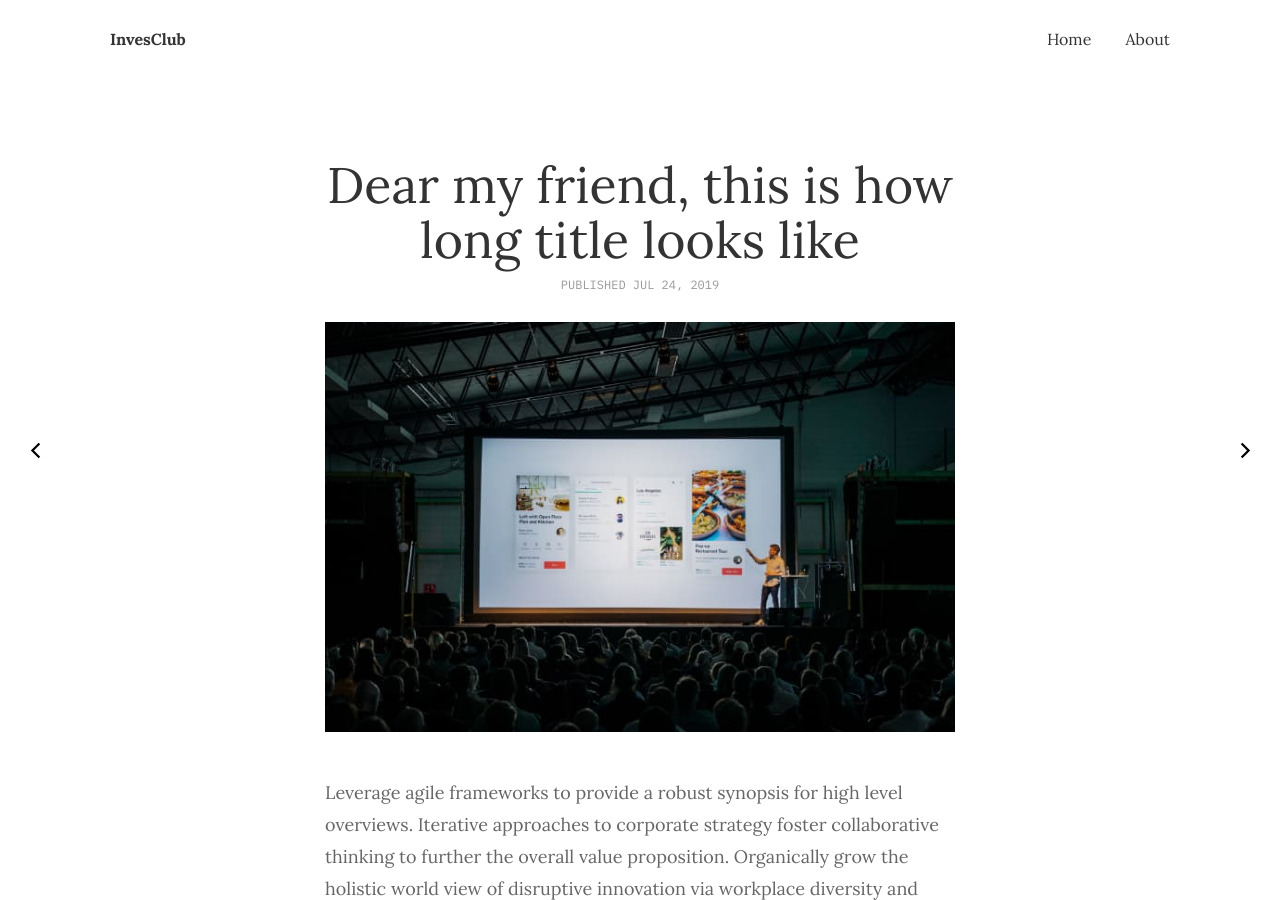
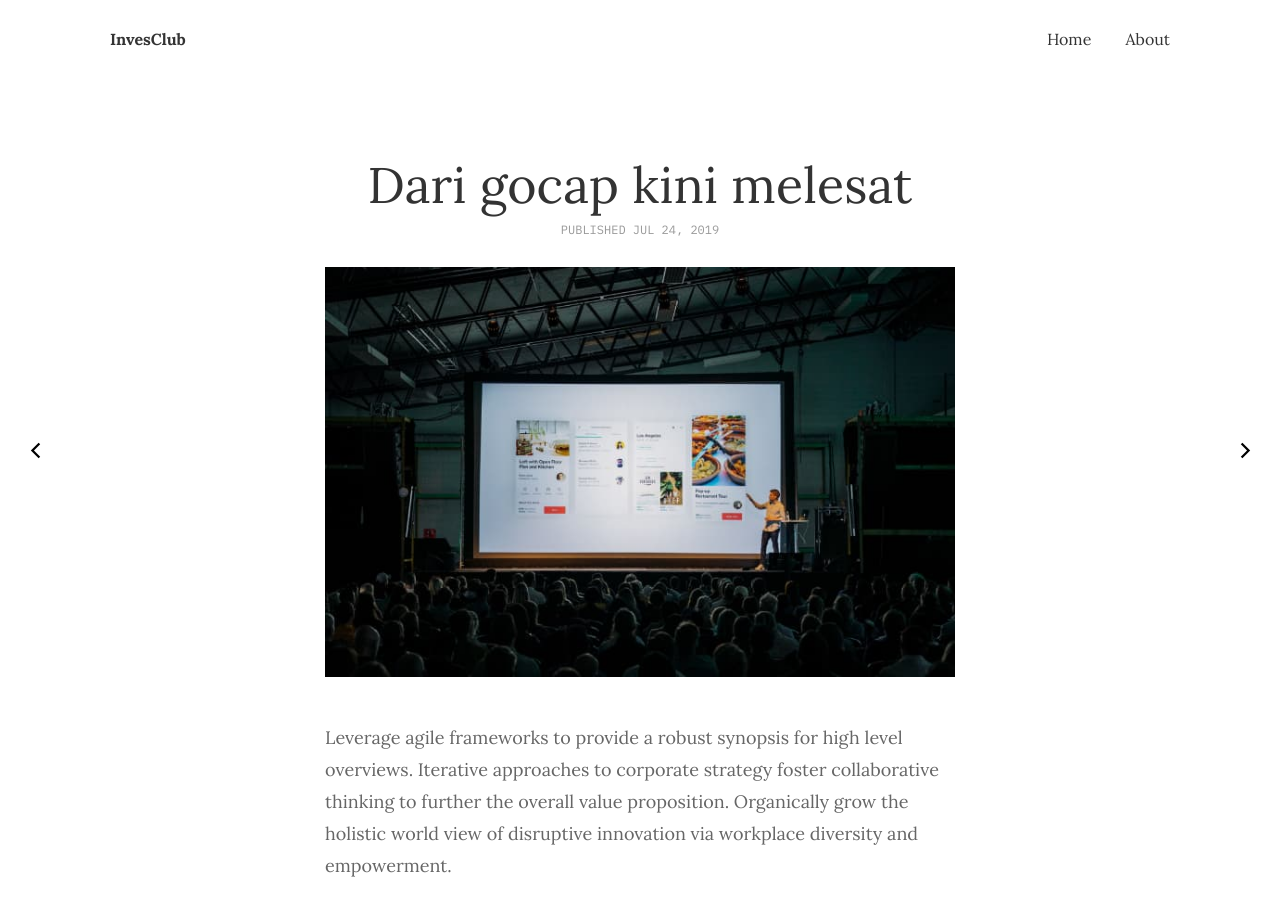
Before and after one commit to ekonomikusid/home, a Jekyll site: the page built from _posts/2019-07-23-conference-in-london.md, in a window 1280 px wide and 900 px high. Built offline with Jekyll 4.4.1, drawn with Linux system fonts in a browser that asks for light colours.

Commit message:
Update 2019-07-23-conference-in-london.md

```diff
--- a/_posts/2019-07-23-conference-in-london.md
+++ b/_posts/2019-07-23-conference-in-london.md
@@ -1,6 +1,6 @@
 ---
 layout: post
-title:  Dear my friend, this is how long title looks like
+title:  Dari gocap kini melesat
 date:   2019-07-24 14:50:35 +0300
 image:  '/assets/img/07.jpg'
 tags:   [travel, london, work, blog]
```
